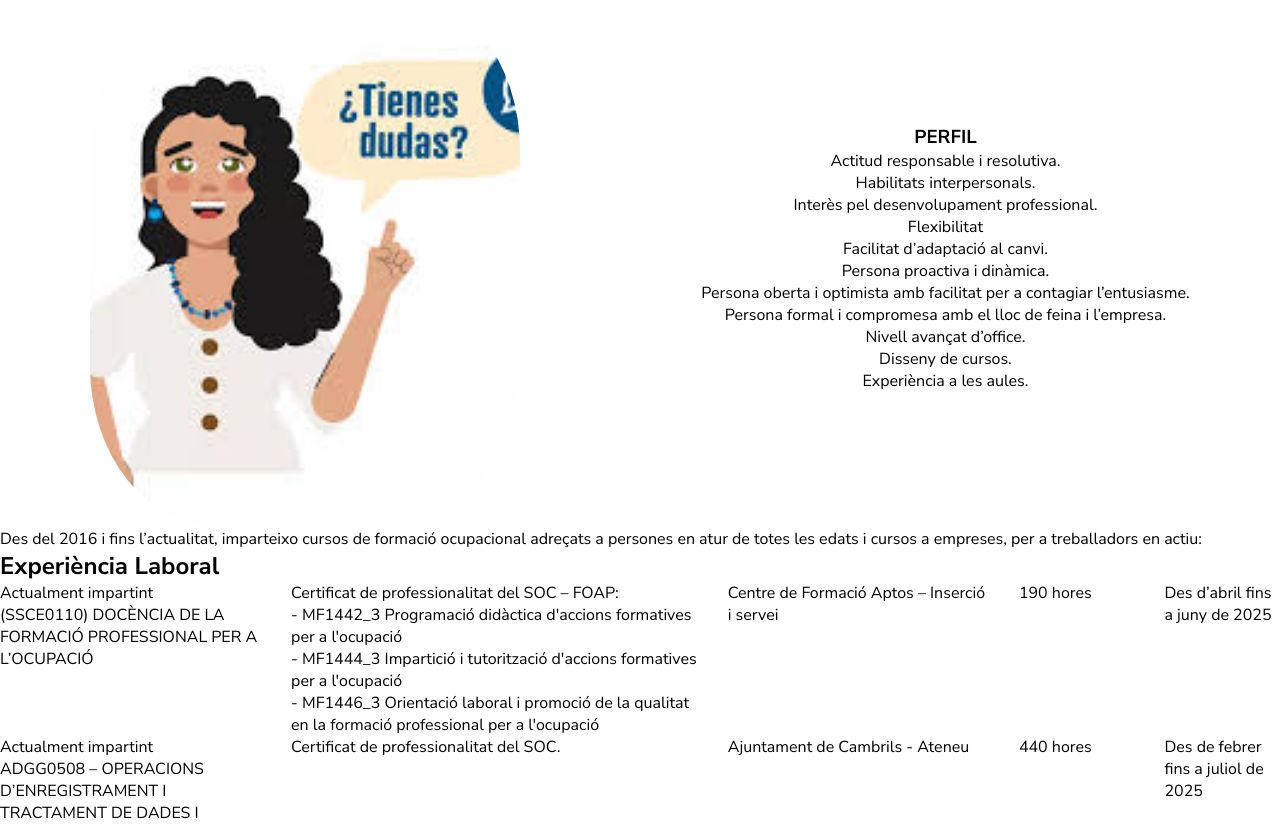
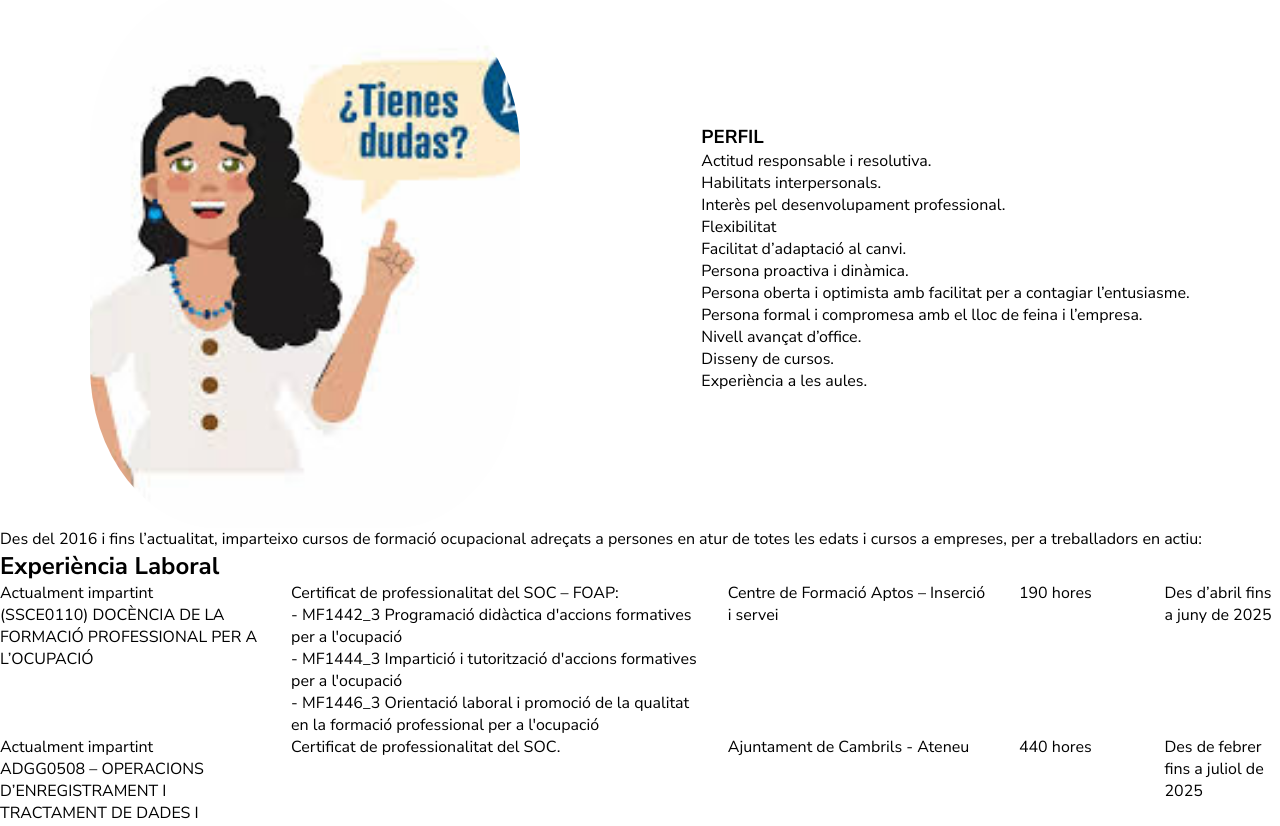
Before and after one commit to ElenaWebDev984/cv_carol, a React (Vite) app: page / in a window 1280 px wide. Shown: the part 900-1726 px from the top of the page. Built offline with nearby package versions, Linux system fonts and the light colour scheme.

Commit message:
added styles

```diff
--- a/src/layout/sections/about/Perfil.tsx
+++ b/src/layout/sections/about/Perfil.tsx
@@ -1,13 +1,14 @@
 import {FlexWrapper} from "../../../components/FlexWrapper.tsx";
 import {Photo} from "../../../components/Photo.tsx";
 import photo2 from './../../../assets/images/photo2.jpg'
+import styled from "styled-components";
 
 
 export const Perfil = () => {
     return (
        <FlexWrapper justify="space-around" align={'center'} wrap={'wrap'}>
            <Photo src={photo2} alt="photo" borderRadius={'30%'}/>
-           <ul>
+           <PerfilList>
                <li>
                    <h3>PERFIL</h3>
                </li>
@@ -22,7 +23,13 @@ export const Perfil = () => {
                <li>Nivell avançat d’office.</li>
                <li>Disseny de cursos.</li>
                <li>Experiència a les aules.</li>
-           </ul>
+           </PerfilList>
        </FlexWrapper>
     );
 };
+
+const PerfilList = styled.ul`
+    li {
+        text-align: left;
+    }
+`
--- a/src/layout/sections/main/Main.tsx
+++ b/src/layout/sections/main/Main.tsx
@@ -22,12 +22,4 @@ export const Main = () => {
 
 const StyledMain = styled.section`
     min-height: 100vh;
-    background-color: #fff;
 `
-
-// const Photo = styled.img`
-//     width: 430px;
-//     height: 540px;
-//     border-radius: 10%;
-//     object-fit: cover;
-// `
```
